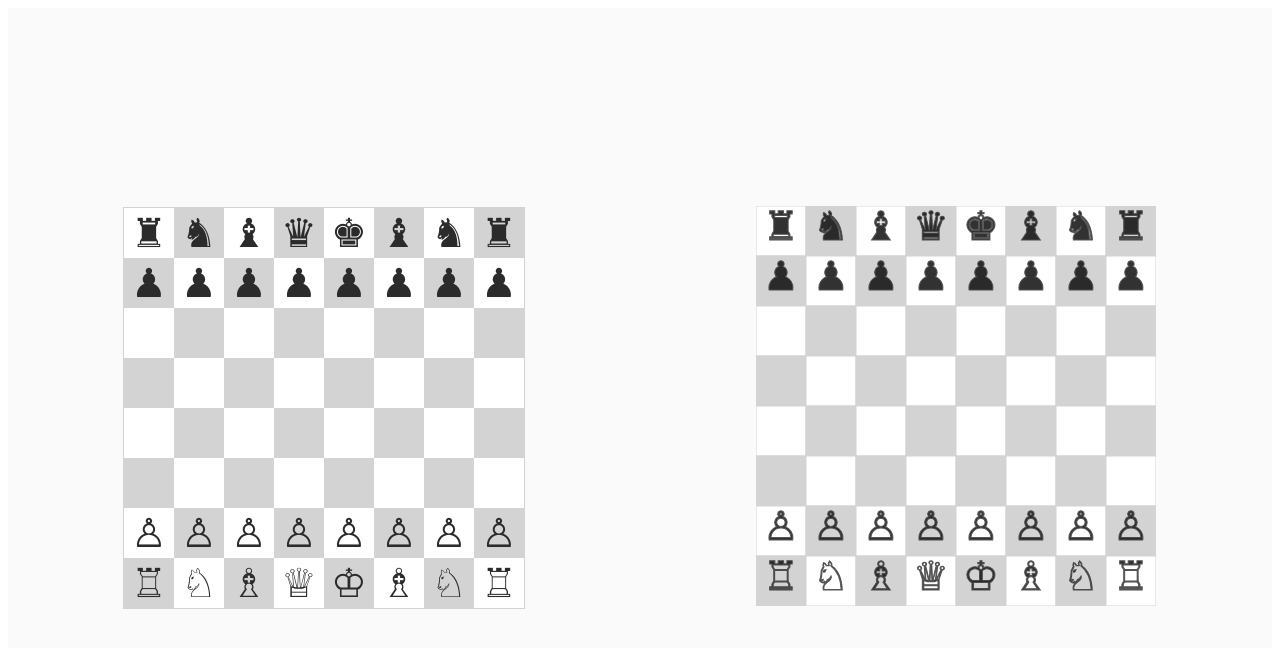
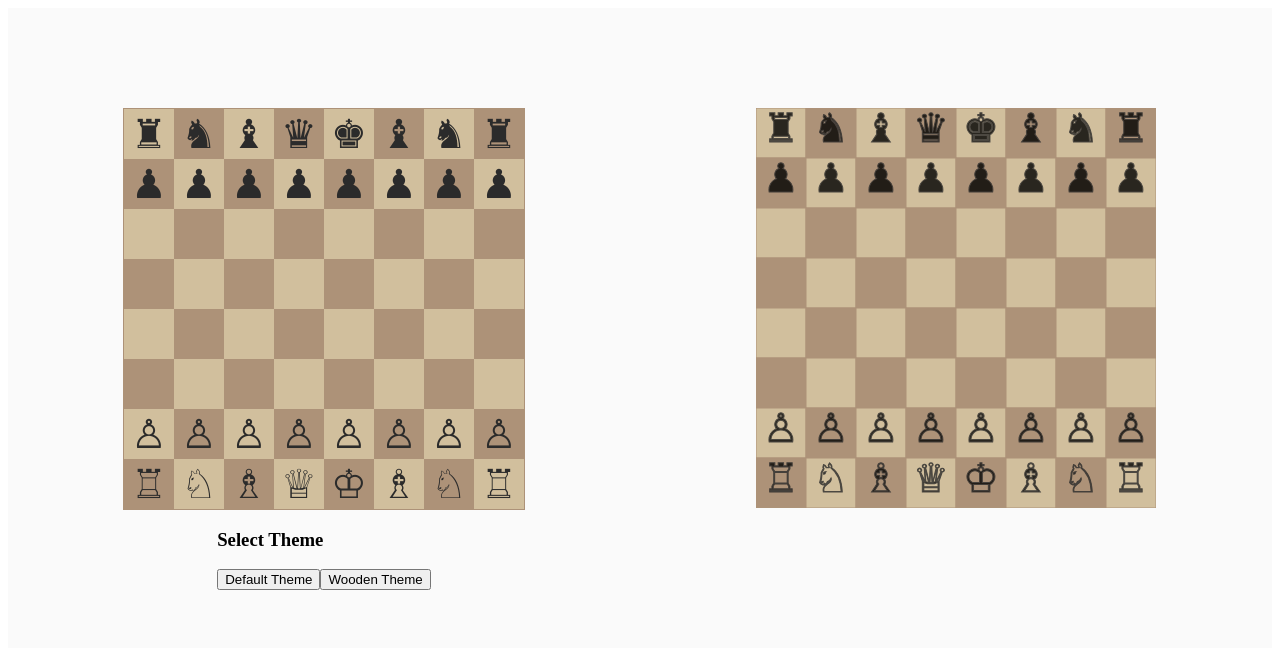
Before and after one commit to crazywoola/chess, a React (Create React App) app: page / in a window 1280 px wide. Shown: the top 648 px of the page. Built offline with nearby package versions, Linux system fonts and the light colour scheme.

Commit message:
Add: theme select

```diff
--- a/public/index.html
+++ b/public/index.html
@@ -24,7 +24,7 @@
       work correctly both with client-side routing and a non-root public URL.
       Learn how to configure a non-root public URL by running `npm run build`.
     -->
-    <title>React App</title>
+    <title>Chess Board</title>
   </head>
   <body>
     <noscript>You need to enable JavaScript to run this app.</noscript>
--- a/src/App.css
+++ b/src/App.css
@@ -3,11 +3,12 @@
     min-height: 100vh;
     display: flex;
     flex-direction: row;
+    padding-top: 100px;
 }
 .container {
     display: flex;
-    justify-content: center;
     align-items: center;
     min-height: 100%;
     width: 100%;
+    flex-direction: column;
 }
--- a/src/App.tsx
+++ b/src/App.tsx
@@ -2,8 +2,9 @@ import React from 'react';
 import 'src/App.css';
 import SvgBoard from 'src/components/svg-board';
 import Board from 'src/components/board';
-import ThemeContenxtProvider from './context/theme';
+import ThemeContenxtProvider from 'src/context/theme';
 import BoardContextProvider from 'src/context/board';
+import ThemeSelect from 'src/components/theme-select';
 
 function App() {
     return (
@@ -12,6 +13,7 @@ function App() {
                 <BoardContextProvider>
                     <div className='container'>
                         <Board />
+                        <ThemeSelect />
                     </div>
                     <div className='container'>
                         <SvgBoard />
--- a/src/components/board/index.tsx
+++ b/src/components/board/index.tsx
@@ -16,11 +16,11 @@ const Cell = ({
     colIndex,
     rowIndex,
 }: CellProps) => {
-    const { theme: { gridSize, pieceColor, blackGrid, whiteGrid, fontSize } } = useContext(ThemeContext);
+    const { theme: { gridSize, blackPieceColor, blackGrid, whiteGrid, fontSize } } = useContext(ThemeContext);
     return <span className='cell' style={{
         width: gridSize,
         height: gridSize,
-        color: pieceColor,
+        color: blackPieceColor,
         backgroundColor: col === 1 ? blackGrid : whiteGrid,
         fontSize: fontSize,
     }}>
--- a/src/components/svg-board/index.tsx
+++ b/src/components/svg-board/index.tsx
@@ -12,7 +12,7 @@ const SvgBoard = () => {
             blackGrid,
             whiteGrid,
             fontSize,
-            pieceColor
+            blackPieceColor,
         }
     } = useContext(ThemeContext);
     return <div className='svg-board'>
@@ -36,7 +36,7 @@ const SvgBoard = () => {
                             dominant-baseline="middle"
                             text-anchor="middle"
                             font-size={fontSize}
-                            stroke={pieceColor}
+                            stroke={blackPieceColor}
                             opacity={0.8}
                         >
                             {initMap[rowIndex][colIndex]}
--- /dev/null
+++ b/src/components/theme-select/index.tsx
@@ -0,0 +1,14 @@
+import React, { useContext } from 'react';
+import { ThemeContext } from 'src/context/theme';
+
+const ThemeSelect = () => {
+    const ctx = useContext(ThemeContext);
+    const { selectTheme } = ctx;
+    return <div>
+        <h3>Select Theme</h3>
+        <button onClick={()=> selectTheme('default')}>Default Theme</button>
+        <button onClick={()=> selectTheme('wooden')}>Wooden Theme</button>
+    </div>
+};
+
+export default ThemeSelect;
--- a/src/constant.ts
+++ b/src/constant.ts
@@ -1,10 +1,23 @@
 // default theme
-export const borderColor = "lightgrey";
-export const whiteGrid = "#fff";
-export const blackGrid = "lightgrey";
-export const pieceColor = '#2b2b2b';
-export const gridSize = 50;
-export const fontSize = 40;
+export const defaultTheme = {
+    borderColor: 'lightgrey',
+    whiteGrid: '#fff',
+    blackGrid: 'lightgrey',
+    whitePieceColor: '#2b2b2b',
+    blackPieceColor: '#2b2b2b',
+    gridSize: 50,
+    fontSize: 40,
+}
+
+export const woodenTheme = {
+    borderColor: '#AD9278',
+    whiteGrid: '#D1BF9D',
+    blackGrid: '#AD9278',
+    whitePieceColor: '#2b2b2b',
+    blackPieceColor: '#2b2b2b',
+    gridSize: 50,
+    fontSize: 40,
+}
 
 // default board
 export const grid = [
--- a/src/context/theme/index.tsx
+++ b/src/context/theme/index.tsx
@@ -1,41 +1,37 @@
 import React, { FC, createContext, useState } from 'react';
 import {
-    borderColor,
-    whiteGrid,
-    blackGrid,
-    pieceColor,
-    gridSize,
-    fontSize,
+    defaultTheme,
+    woodenTheme
 } from 'src/constant';
-
 interface ThemeProps {
     borderColor: string;
     whiteGrid: string;
     blackGrid: string;
-    pieceColor: string;
+    whitePieceColor: string;
+    blackPieceColor: string;
     gridSize: number;
     fontSize: number;
 }
 interface ThemeContextProps {
     theme: ThemeProps;
-    selectTheme: () => void;
+    selectTheme: (t: string) => void;
 }
 export const ThemeContext = createContext<ThemeContextProps>({} as ThemeContextProps);
 
 const ThemeContenxtProvider: FC = ({ children }) => {
-    const [theme] = useState<ThemeProps>({
-        borderColor,
-        whiteGrid,
-        blackGrid,
-        pieceColor,
-        gridSize,
-        fontSize,
-    });
+    const [theme, setTheme] = useState<ThemeProps>(woodenTheme);
     return <ThemeContext.Provider
         value={{
             theme,
-            selectTheme: () => {
-                console.log('select theme');
+            selectTheme: (t: string) => {
+                switch (t) {
+                    case 'wooden':
+                        setTheme(woodenTheme);
+                        break;
+                    default:
+                        setTheme(defaultTheme);
+                        break;
+                }
             },
         }}
     >
```
Also changed, not shown: 1 other file (tests, documents, lock files or other folders).
